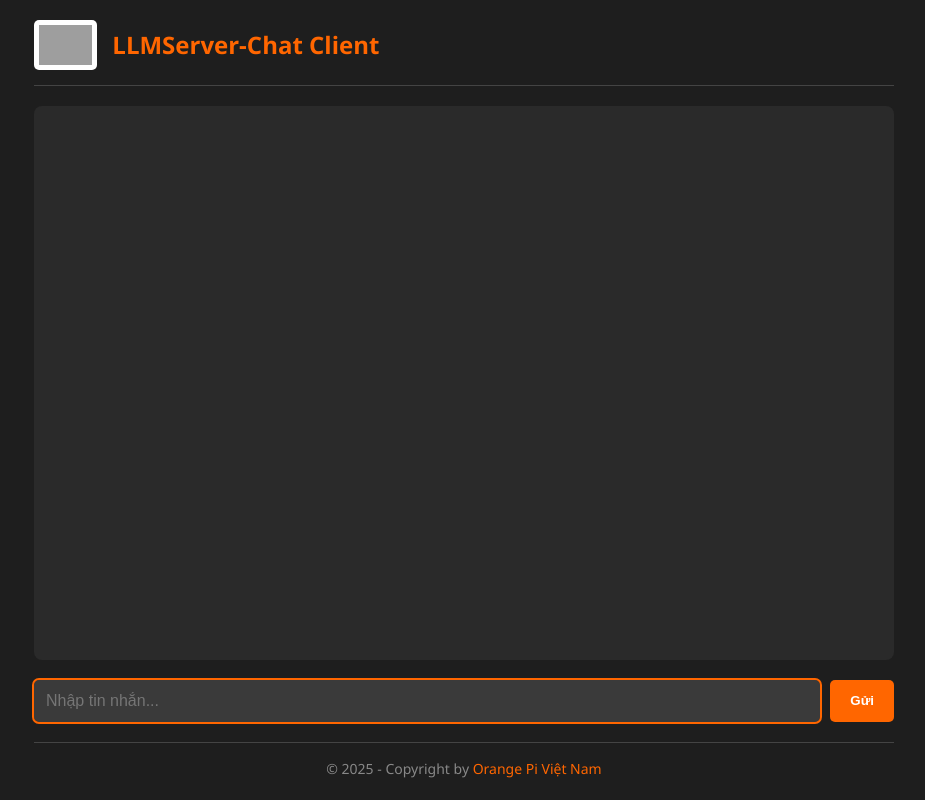
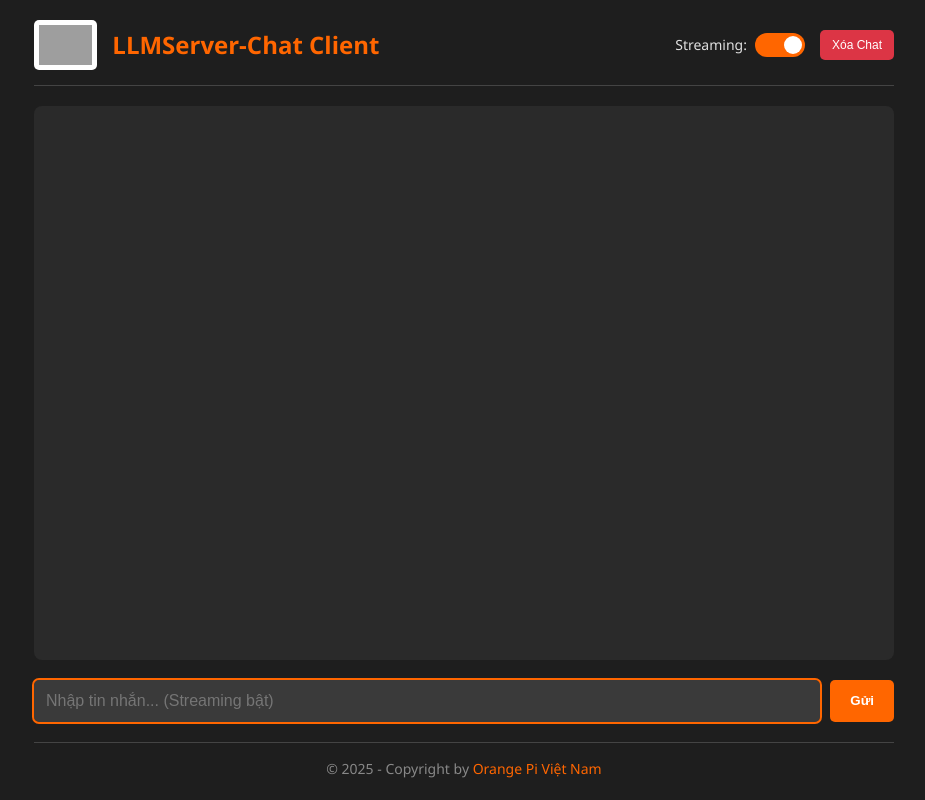
Before and after one commit to ThomasVuNguyen/client-llmserver-rust, a Flask app: page / in a window 1280 px wide. Shown: the whole page, without its empty margins (176-1101 px from the left). Run offline with Flask 3, Linux system fonts and the light colour scheme; grey boxes are pictures that could not be loaded.

Commit message:
adding streaming

```diff
--- a/app.py
+++ b/app.py
@@ -31,7 +31,7 @@ def send_message():
         response = requests.post(
             "http://localhost:8080/v1/chat/completions",
             json={
-                "model": "gemma-3-1b-it-rk3588-1.2.0",
+                "model": "Qwen3-1.7B-RKLLM-v1.2.0",
                 "messages": chat_history
             }
         )
@@ -41,8 +41,17 @@ def send_message():
         response_time = round(end_time - start_time, 2)
 
         response_data = response.json()
+            # Debug: Print the entire response structure
+        print("=== FULL RESPONSE STRUCTURE ===")
+        print(json.dumps(response_data, indent=2))
+        print("================================")
+
+        # Also print the type and keys
+        print(f"Response type: {type(response_data)}")
+        if isinstance(response_data, dict):
+            print(f"Top-level keys: {list(response_data.keys())}")
         ai_response = response_data["choices"][0]["message"]["content"]
-
+        # ai_response = response_data
         # Thêm phản hồi vào lịch sử chat kèm thời gian phản hồi
         chat_history.append({
             "role": "assistant",
--- a/static/script.js
+++ b/static/script.js
@@ -3,9 +3,20 @@ document.addEventListener('DOMContentLoaded', function() {
   const messageForm = document.getElementById('message-form');
   const messageInput = document.getElementById('input');
   const sendButton = document.getElementById('send-button');
+  const streamToggle = document.getElementById('stream-toggle');
+  const clearButton = document.getElementById('clear-button');
 
   // Cuộn xuống cuối chat khi tải trang
   chatContainer.scrollTop = chatContainer.scrollHeight;
+
+  // Xử lý nút clear
+  if (clearButton) {
+    clearButton.addEventListener('click', function() {
+      if (confirm('Bạn có chắc muốn xóa toàn bộ lịch sử chat?')) {
+        clearChatHistory();
+      }
+    });
+  }
 
   messageForm.addEventListener('submit', function(e) {
     e.preventDefault();
@@ -13,6 +24,135 @@ document.addEventListener('DOMContentLoaded', function() {
     const message = messageInput.value.trim();
     if (!message) return;
 
+    // Kiểm tra nếu streaming được bật
+    const useStreaming = streamToggle ? streamToggle.checked : true;
+
+    if (useStreaming) {
+      sendStreamingMessage(message);
+    } else {
+      sendRegularMessage(message);
+    }
+  });
+
+  function sendStreamingMessage(message) {
+    // Thêm tin nhắn người dùng vào chat
+    appendMessage('user', message);
+
+    // Xóa input và vô hiệu hóa nút gửi
+    messageInput.value = '';
+    sendButton.disabled = true;
+
+    // Tạo container cho phản hồi streaming
+    const responseContainer = document.createElement('div');
+    responseContainer.className = 'message assistant streaming';
+
+    const messageContent = document.createElement('div');
+    messageContent.className = 'message-content';
+    responseContainer.appendChild(messageContent);
+
+    chatContainer.appendChild(responseContainer);
+    chatContainer.scrollTop = chatContainer.scrollHeight;
+
+    // Gửi form data cho streaming endpoint
+    const formData = new FormData();
+    formData.append('message', message);
+
+    fetch('/stream', {
+      method: 'POST',
+      body: formData
+    })
+    .then(response => {
+      if (!response.ok) {
+        throw new Error(`HTTP error! status: ${response.status}`);
+      }
+
+      const reader = response.body.getReader();
+      const decoder = new TextDecoder();
+
+      function readStream() {
+        reader.read().then(({ done, value }) => {
+          if (done) {
+            responseContainer.classList.remove('streaming');
+            sendButton.disabled = false;
+            messageInput.focus();
+            return;
+          }
+
+          const chunk = decoder.decode(value);
+          const lines = chunk.split('\n');
+
+          for (const line of lines) {
+            if (line.startsWith('data: ')) {
+              try {
+                const data = JSON.parse(line.slice(6));
+                handleStreamEvent(data, messageContent, responseContainer);
+              } catch (e) {
+                console.error('Error parsing stream data:', e);
+              }
+            }
+          }
+
+          readStream();
+        }).catch(error => {
+          console.error('Stream reading error:', error);
+          messageContent.textContent = 'Lỗi: Không thể đọc phản hồi streaming';
+          responseContainer.classList.remove('streaming');
+          sendButton.disabled = false;
+          messageInput.focus();
+        });
+      }
+
+      readStream();
+    })
+    .catch(error => {
+      console.error('Streaming error:', error);
+      messageContent.textContent = 'Lỗi: Không thể kết nối streaming';
+      responseContainer.classList.remove('streaming');
+      sendButton.disabled = false;
+      messageInput.focus();
+    });
+  }
+
+  function handleStreamEvent(data, messageContent, responseContainer) {
+    switch (data.type) {
+      case 'start':
+        // Thêm cursor nhấp nháy
+        messageContent.innerHTML = '<span class="cursor">▊</span>';
+        break;
+
+      case 'content':
+        // Xóa cursor và thêm nội dung mới
+        const currentText = messageContent.textContent.replace('▊', '');
+        messageContent.innerHTML = currentText + data.content + '<span class="cursor">▊</span>';
+        chatContainer.scrollTop = chatContainer.scrollHeight;
+        break;
+
+      case 'end':
+        // Xóa cursor và thêm thời gian phản hồi
+        messageContent.innerHTML = messageContent.textContent.replace('▊', '');
+
+        if (data.response_time) {
+          const timeElement = document.createElement('div');
+          timeElement.className = 'response-time';
+          timeElement.textContent = `Thời gian phản hồi: ${data.response_time} giây`;
+          responseContainer.appendChild(timeElement);
+        }
+
+        responseContainer.classList.remove('streaming');
+        sendButton.disabled = false;
+        messageInput.focus();
+        break;
+
+      case 'error':
+        messageContent.textContent = `Lỗi: ${data.error}`;
+        responseContainer.classList.remove('streaming');
+        sendButton.disabled = false;
+        messageInput.focus();
+        break;
+    }
+  }
+
+  function sendRegularMessage(message) {
     // Thêm tin nhắn người dùng vào chat
     appendMessage('user', message);
 
@@ -31,10 +171,7 @@ document.addEventListener('DOMContentLoaded', function() {
     chatContainer.appendChild(typingIndicator);
     chatContainer.scrollTop = chatContainer.scrollHeight;
 
-    // Ghi lại thời gian bắt đầu (phía client)
-    const startTime = new Date().getTime();
-
-    // Gửi tin nhắn qua AJAX
+    // Gửi tin nhắn qua AJAX (non-streaming)
     fetch('/send', {
       method: 'POST',
       headers: {
@@ -50,7 +187,6 @@ document.addEventListener('DOMContentLoaded', function() {
       if (data.error) {
         appendMessage('assistant', `Lỗi: ${data.error}`);
       } else {
-        // Hiển thị phản hồi kèm thời gian
         appendMessage('assistant', data.response, data.response_time);
       }
     })
@@ -60,11 +196,30 @@ document.addEventListener('DOMContentLoaded', function() {
       console.error('Error:', error);
     })
     .finally(() => {
-      // Kích hoạt lại nút gửi và focus vào input
       sendButton.disabled = false;
       messageInput.focus();
     });
-  });
+  }
+
+  function clearChatHistory() {
+    fetch('/clear', {
+      method: 'POST',
+      headers: {
+        'Content-Type': 'application/json',
+      }
+    })
+    .then(response => response.json())
+    .then(data => {
+      if (data.success) {
+        // Xóa tất cả tin nhắn trên UI
+        chatContainer.innerHTML = '';
+      }
+    })
+    .catch(error => {
+      console.error('Error clearing chat:', error);
+      alert('Lỗi khi xóa lịch sử chat');
+    });
+  }
 
   // Hàm thêm tin nhắn vào khung chat
   function appendMessage(role, content, responseTime = null) {
--- a/static/style.css
+++ b/static/style.css
@@ -23,9 +23,15 @@ body {
 header {
   display: flex;
   align-items: center;
+  justify-content: space-between;
   margin-bottom: 20px;
   padding-bottom: 15px;
   border-bottom: 1px solid #444;
+}
+
+.header-left {
+  display: flex;
+  align-items: center;
 }
 
 .logo {
@@ -46,6 +52,79 @@ header {
 header h1 {
   color: #ff6600;
   font-size: 24px;
+}
+
+.header-controls {
+  display: flex;
+  align-items: center;
+  gap: 15px;
+}
+
+.stream-control {
+  display: flex;
+  align-items: center;
+  gap: 8px;
+  font-size: 14px;
+}
+
+.stream-toggle {
+  position: relative;
+  display: inline-block;
+  width: 50px;
+  height: 24px;
+}
+
+.stream-toggle input {
+  opacity: 0;
+  width: 0;
+  height: 0;
+}
+
+.slider {
+  position: absolute;
+  cursor: pointer;
+  top: 0;
+  left: 0;
+  right: 0;
+  bottom: 0;
+  background-color: #ccc;
+  transition: .4s;
+  border-radius: 24px;
+}
+
+.slider:before {
+  position: absolute;
+  content: "";
+  height: 18px;
+  width: 18px;
+  left: 3px;
+  bottom: 3px;
+  background-color: white;
+  transition: .4s;
+  border-radius: 50%;
+}
+
+input:checked + .slider {
+  background-color: #ff6600;
+}
+
+input:checked + .slider:before {
+  transform: translateX(26px);
+}
+
+#clear-button {
+  padding: 8px 12px;
+  background-color: #dc3545;
+  color: white;
+  border: none;
+  border-radius: 5px;
+  cursor: pointer;
+  font-size: 12px;
+  transition: background-color 0.3s;
+}
+
+#clear-button:hover {
+  background-color: #c82333;
 }
 
 #chat {
--- a/templates/index.html
+++ b/templates/index.html
@@ -8,10 +8,23 @@
 <body>
   <div class="container">
     <header>
-      <div class="logo">
-        <img src="https://orangepivn.b-cdn.net/wp-content/uploads/2018/05/logo1-1.png" alt="Orange Pi Việt Nam Logo">
+      <div class="header-left">
+        <div class="logo">
+          <img src="https://orangepivn.b-cdn.net/wp-content/uploads/2018/05/logo1-1.png" alt="Orange Pi Việt Nam Logo">
+        </div>
+        <h1>LLMServer-Chat Client</h1>
       </div>
-      <h1>LLMServer-Chat Client</h1>
+
+      <div class="header-controls">
+        <div class="stream-control">
+          <span>Streaming:</span>
+          <label class="stream-toggle">
+            <input type="checkbox" id="stream-toggle" checked>
+            <span class="slider"></span>
+          </label>
+        </div>
+        <button id="clear-button">Xóa Chat</button>
+      </div>
     </header>
 
     <div id="chat">
@@ -27,7 +40,7 @@
 
     <div class="input-area">
       <form id="message-form">
-        <input id="input" name="message" type="text" placeholder="Nhập tin nhắn..." autofocus>
+        <input id="input" name="message" type="text" placeholder="Nhập tin nhắn... (Streaming bật)" autofocus>
         <button id="send-button" type="submit">Gửi</button>
       </form>
     </div>
@@ -38,5 +51,23 @@
   </div>
 
   <script src="{{ url_for('static', filename='script.js') }}"></script>
+
+  <script>
+    // Update placeholder text based on streaming toggle
+    document.addEventListener('DOMContentLoaded', function() {
+      const streamToggle = document.getElementById('stream-toggle');
+      const messageInput = document.getElementById('input');
+
+      if (streamToggle && messageInput) {
+        streamToggle.addEventListener('change', function() {
+          if (this.checked) {
+            messageInput.placeholder = 'Nhập tin nhắn... (Streaming bật)';
+          } else {
+            messageInput.placeholder = 'Nhập tin nhắn... (Streaming tắt)';
+          }
+        });
+      }
+    });
+  </script>
 </body>
 </html>
```
Also changed, not shown: other parts of static/style.css (+50 -1 lines), stream.py (added, +141 -0 lines), README.md, 1 other file.
